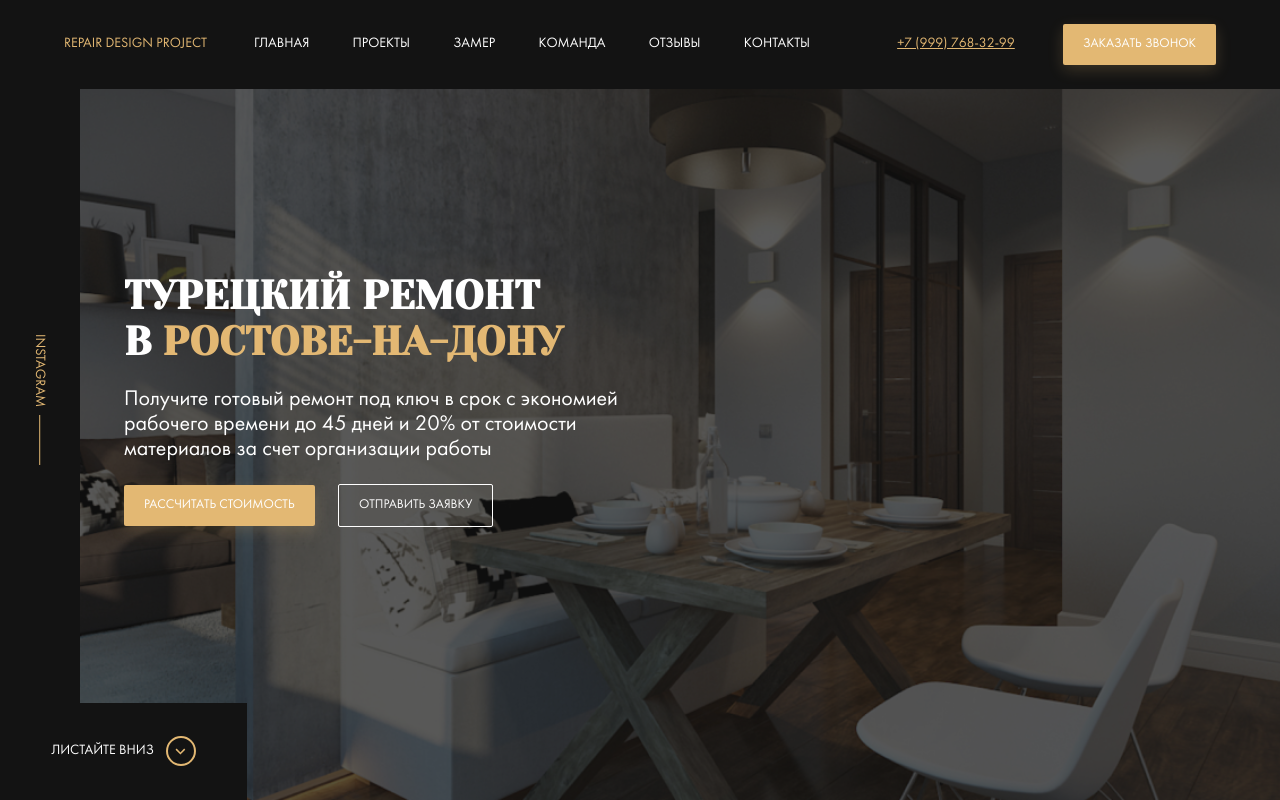
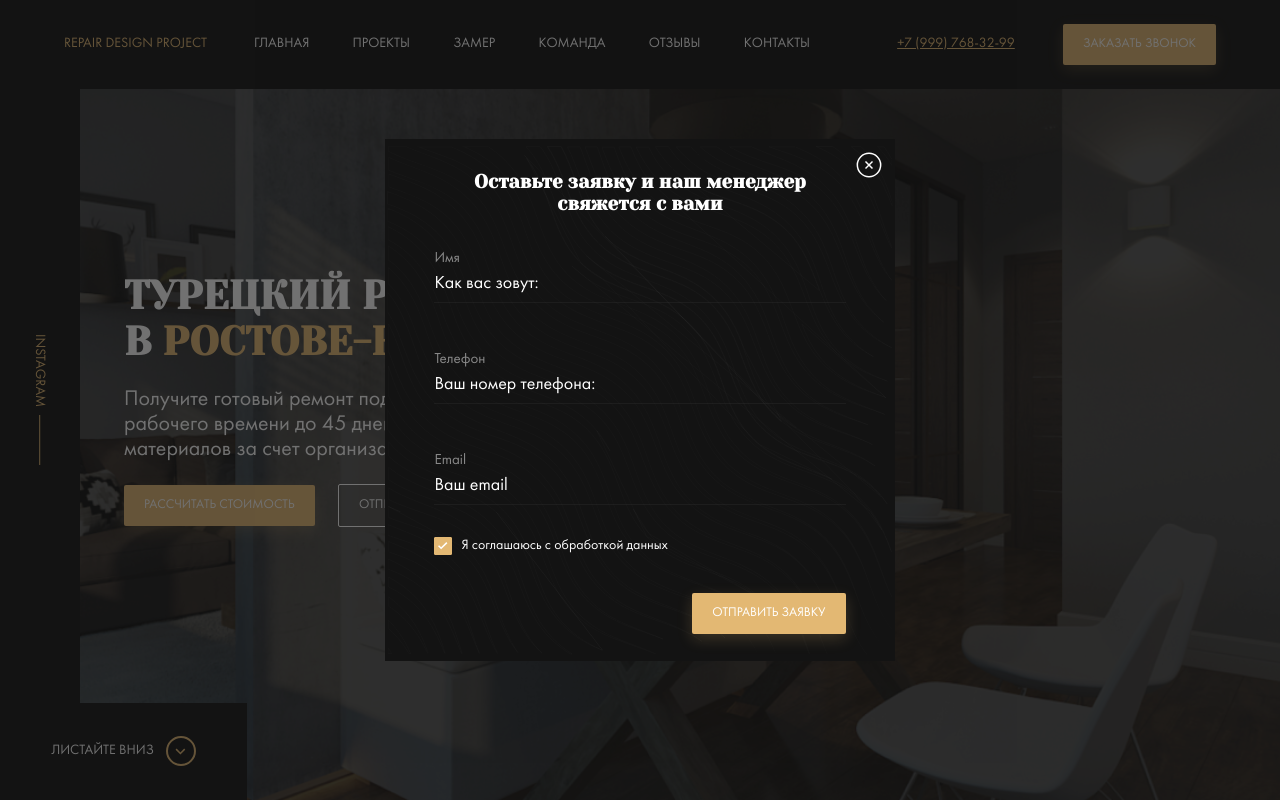
Before and after one commit to Genzo-droid/by, a website: page index.html in a window 1280 px wide. Shown: the top 800 px of the page. Drawn offline with Linux system fonts and the light colour scheme; files whose address does not match are found by name.

Commit message:
feat: add modal dialog

```diff
--- a/index.html
+++ b/index.html
@@ -338,5 +338,28 @@
   <!-- /.section types -->
 </main>
 <!-- /.main -->
+<div class="modal">
+  <div class="modal__dialog">
+    <button class="modal__close"></button>
+    <h4 class="modal__title">Оставьте заявку и наш менеджер свяжется с вами</h4>
+    <form action="#" class="form modal__form">
+      <label for="user-name" class="label form__label label--light">Имя</label>
+      <input type="text" class="input form__imput modal__input" id="user-name" placeholder="Как вас зовут:">
+      <label for="user-phone" class="label form__label label--light">Телефон</label>
+      <input type="tel" class="input form__imput modal__input" id="user-phone" placeholder="Ваш номер телефона:">
+      <label for="user-email" class="label form__label label--light">Email</label>
+      <input type="email" class="input form__imput modal__input" id="user-email" placeholder="Ваш email">
+      <div class="policy modal__policy">
+        <input type="checkbox" name="policy-checkbox" id="policy-checkbox" class="policy__checkbox" checked>
+        <label for="policy-checkbox" class="policy__label">Я соглашаюсь с обработкой данных</label>
+      </div>
+      <!-- /.policy -->
+      <button class="button button--primary modal__button">Отправить заявку</button>
+    </form>
+    <!-- /.form modal__form -->
+  </div>
+  <!-- /.modal__dialog -->
+</div>
+<!-- /.modal -->
 </body>
 </html>
--- a/sass/_interface.sass
+++ b/sass/_interface.sass
@@ -13,8 +13,41 @@
     transition: box-shadow 0.3s
     &:hover
       box-shadow: none
-
   &--outline
     border: 1px solid $light
     background-color: transparent
     color: $light
+.label
+  font-size: 1.07rem
+  &--light
+    color: rgba($light, 0.5)
+.input
+  background-color: transparent
+  border: none
+  border-bottom: 1px solid rgba(54, 54, 54, 0.3)
+  font-size: 1.285rem
+  color: $light
+  padding: 0.5rem 0
+  &::placeholder
+    color: $light
+.policy
+  &__checkbox
+    opacity: 0
+    visibility: hidden
+    &:checked +
+      .policy__label
+        &::before
+          background: $primary url('../img/check.svg') no-repeat center
+
+
+  &__label
+    display: flex
+    align-items: center
+    &::before
+      content: ''
+      width: 18px
+      height: 18px
+      border: 1px solid $primary
+      border-radius: 1px
+      cursor: pointer
+      margin-right: 0.64rem
--- a/sass/style.sass
+++ b/sass/style.sass
@@ -9,6 +9,7 @@
 @import 'templates/control'
 @import 'templates/completed'
 @import 'templates/types'
+@import 'templates/modal'
 
 
 @import 'media'
--- a/sass/templates/_hero.sass
+++ b/sass/templates/_hero.sass
@@ -1,7 +1,7 @@
 .hero
   position: relative
   display: flex
-  flex-direction: colum
+  // flex-direction: colum
   justify-content: center
   align-items: flex-start
   // padding-top: 150px
--- /dev/null
+++ b/sass/templates/_modal.sass
@@ -0,0 +1,46 @@
+.modal
+  position: fixed
+  z-index: 199
+  top: 0
+  right: 0
+  bottom: 0
+  left: 0
+  width: 100%
+  height: 100%
+  background-color: rgba($dark, 0.6)
+  display: flex
+  align-items: center
+  justify-content: center
+  &__dialog
+    position: relative
+    max-width: 36.36rem
+    background: $dark url('../img/bg-lines.svg') no-repeat center
+    padding: 2.36rem 3.5rem 1.92rem
+    color: $light
+  &__close
+    position: absolute
+    right: 0
+    top: 0
+    width: 28px
+    height: 28px
+    background: transparent url('../img/close.svg') no-repeat center
+    border: none
+    margin: 12px
+    cursor: pointer
+  &__title
+    font-family: 'Yeseva One', cursive
+    font-size: 1.357rem
+    text-align: center
+    margin: 0
+    margin-bottom: 2.43rem
+  &__form
+    display: flex
+    flex-direction: column
+  &__input
+    margin-bottom: 3.428rem
+    &:last-of-type
+      margin-bottom: 1rem
+  &__policy
+    margin-bottom: 2.7rem
+  &__button
+    align-self: flex-end
```
Also changed, not shown: css/style.css, img/bg-lines.svg (added), img/check.svg (added), img/close.svg (added).
